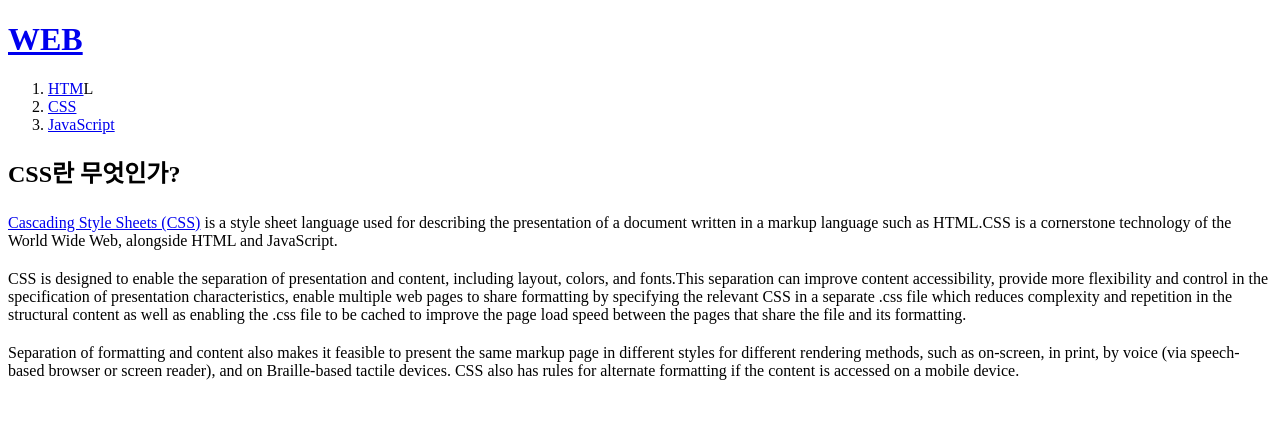
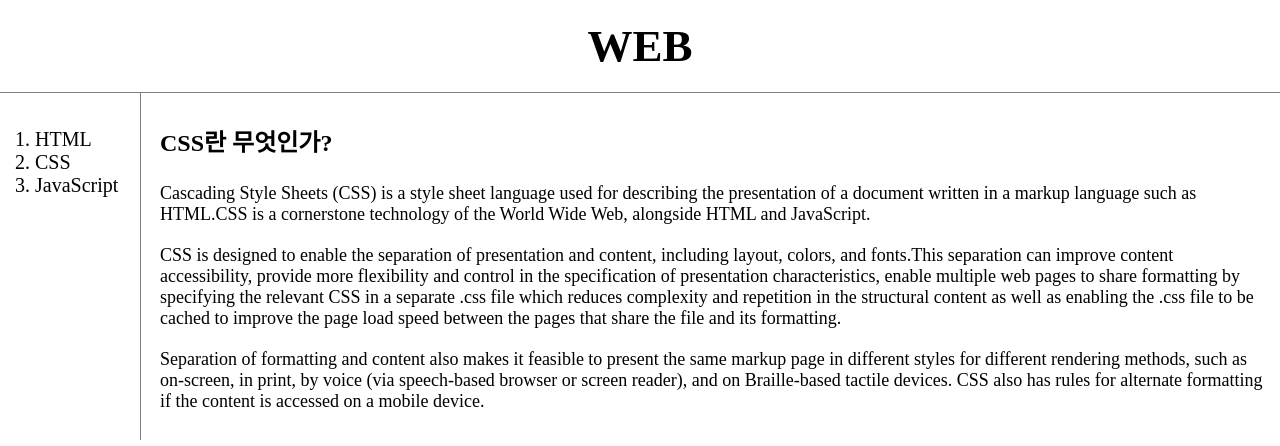
Before and after one commit to git20hub/web1, a plain HTML site: page 2.html in a window 1280 px wide. Drawn offline with Linux system fonts and the light colour scheme.

Commit message:
Add files via upload

```diff
--- a/2.html
+++ b/2.html
@@ -1,19 +1,83 @@
-<!doctype html>
+<!DOCTYPE html>
 <html>
   <head>
+    <meta charset="utf-8">
     <title>WEB2 - CSS</title>
-  <meta charset="utf-8">
-</<head>
+    <style>
+      body{
+        margin:0px;
+        font-family: "Times New Roman"
+      }
+      a {
+        color:black;
+        text-decoration: none;
+      }
+      h1 {
+        font-size:45px;
+        text-align: center;
+        border-bottom:1px solid gray;
+        margin:0px;
+        padding:20px;
+      }
+      #grid{
+        display: grid;
+        grid-template-columns: 150px 1fr
+      }
+      #grid ol{
+        font-size: 20px;
+        border-right:1px solid gray;
+        width:70px;
+        margin:0px;
+        padding:35px;
+      }
+      #grid #article{
+        padding: 10px;
+      }
+      #content{
+        font-size: 18px;
+      }
+      @media(max-width:500px) {
+        h1{
+          font-size: 30px;
+          border-bottom: 0px;
+          padding: 5px;
+        }
+        #grid{display: block;}
+        #grid ol{
+          border-right:0px;
+          padding-bottom: 15px;
+        }
+        #grid #article{
+          border-top: 1px solid gray;
+        }
+      }
+      </style>
+  </head>
   <body>
     <h1><a href="index.html">WEB</a></h1>
+    <div id="grid">
       <ol>
-  <li><a href="1.html">HTM</a>L</li>
+        <li><a href="1.html">HTML</a></li>
         <li><a href="2.html">CSS</a></li>
+        <!--
+        <li><a href="2.html" style="color:red; text-decoration:underline">CSS</a></li> -->
         <li><a href="3.html">JavaScript</a></li>
       </ol>
+      <!--
+      <h1><a href="index.html"><font color="blue">WEB</font></a></h1>
+      <ol>
+        <li><a href="1.html"><font color="blue">HTML</font></a></li>
+        <li><a href="2.html"><font color="blue">CSS</font></a></li>
+        <li><a href="3.html"><font color="blue">JavaScript</font></a></li>
+      </ol> -->
+      <div id="article">
           <h2>CSS란 무엇인가?</h2>
-<p style="margin-top:25px;"><a href="https://www.w3.org/Style/CSS/specs.en.html" target="_blank" title="CSS specification">Cascading Style Sheets (CSS)</a> is a style sheet language used for describing the presentation of a document written in a markup language such as HTML.CSS is a cornerstone technology of the World Wide Web, alongside HTML and JavaScript.</P>
+            <div id="content">
+              <p style="margin-top:25px;"><a href="https://www.w3.org/Style/CSS/specs.en.html" target="_blank" title="CSS specification">Cascading Style Sheets (CSS)</a> is a style sheet language used for describing the presentation of a document written in a markup language such as HTML.CSS is a cornerstone technology of the World Wide Web, alongside HTML and JavaScript.</p>
               <p style="margin-top:20px;">CSS is designed to enable the separation of presentation and content, including layout, colors, and fonts.This separation can improve content accessibility, provide more flexibility and control in the specification of presentation characteristics, enable multiple web pages to share formatting by specifying the relevant CSS in a separate .css file which reduces complexity and repetition in the structural content as well as enabling the .css file to be cached to improve the page load speed between the pages that share the file and its formatting.</p>
               <p style="margin-top:20px;">Separation of formatting and content also makes it feasible to present the same markup page in different styles for different rendering methods, such as on-screen, in print, by voice (via speech-based browser or screen reader), and on Braille-based tactile devices. CSS also has rules for alternate formatting if the content is accessed on a mobile device.</p>
+            </div>
+      </div>
+    </div>
   </body>
 </html>
--- /dev/null
+++ b/style.css
@@ -0,0 +1,47 @@
+body{
+  margin:0px;
+  font-family: "Times New Roman"
+}
+a {
+  color:black;
+  text-decoration: none;
+}
+h1 {
+  font-size:45px;
+  text-align: center;
+  border-bottom:1px solid gray;
+  margin:0px;
+  padding:20px;
+}
+#grid{
+  display: grid;
+  grid-template-columns: 150px 1fr
+}
+#grid ol{
+  font-size: 20px;
+  border-right:1px solid gray;
+  width:70px;
+  margin:0px;
+  padding:35px;
+}
+#grid #article{
+  padding: 10px;
+}
+#content{
+  font-size: 18px;
+}
+@media(max-width:500px) {
+  h1{
+    font-size: 30px;
+    border-bottom: 0px;
+    padding: 5px;
+  }
+  #grid{display: block;}
+  #grid ol{
+    border-right:0px;
+    padding-bottom: 15px;
+  }
+  #grid #article{
+    border-top: 1px solid gray;
+  }
+}
```
Also changed, not shown: 1.html (+14 -7 lines), 3.html (+11 -4 lines), box.html (added, +28 -0 lines), index.html (+12 -4 lines). Lines whose indentation alone changed are shown as unchanged.
